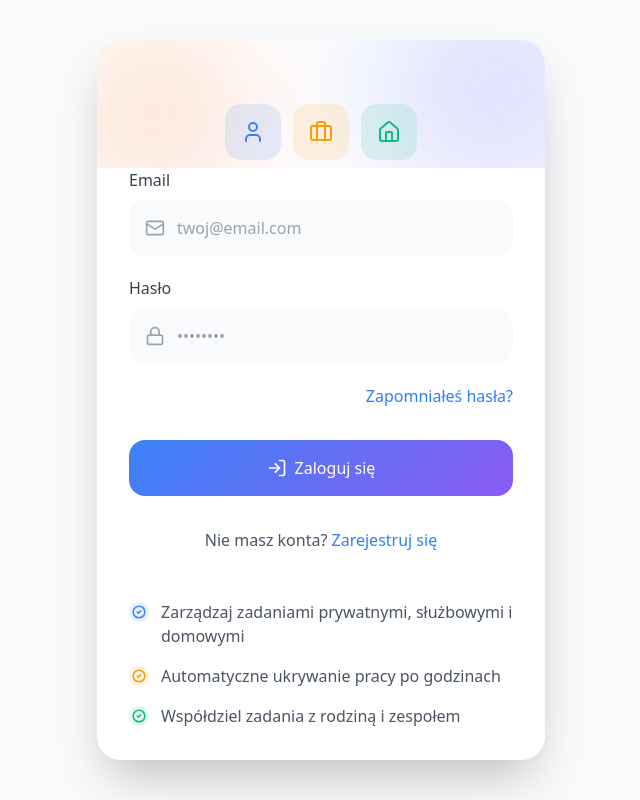
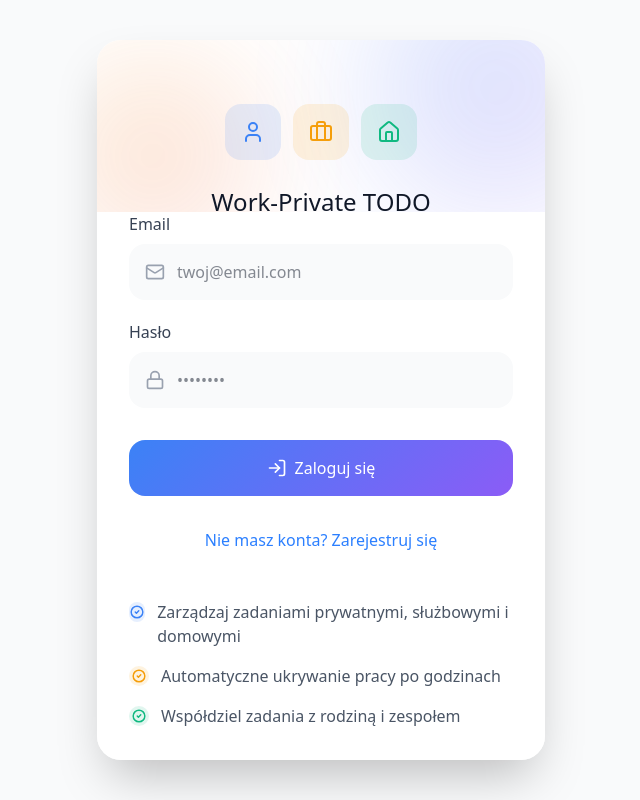
Before and after one commit to OKarpacz/Work-Private-TODO, a React (Vite) app: page / in a window 1280 px wide. Shown: the whole page, without its empty margins (319-959 px from the left). Built offline with nearby package versions, Linux system fonts and the light colour scheme.

Commit message:
Zrobiona walidacja

```diff
--- a/src/components/Login.tsx
+++ b/src/components/Login.tsx
@@ -1,5 +1,14 @@
 import React, { useState } from 'react';
-import { LogIn, Mail, Lock, CheckCircle2, Briefcase, Home, User, UserPlus } from 'lucide-react';
+import {
+  LogIn,
+  Mail,
+  Lock,
+  CheckCircle2,
+  Briefcase,
+  Home,
+  User,
+  UserPlus,
+} from 'lucide-react';
 import { projectId, publicAnonKey } from '../utils/supabase/info';
 import { getSupabaseClient } from '../utils/supabase/client';
 
@@ -7,6 +16,24 @@ interface LoginProps {
   onLogin: (accessToken: string, userEmail: string) => void;
   darkMode: boolean;
 }
+
+/* ===== WALIDACJA ===== */
+const isValidEmail = (email: string): boolean =>
+  /^[^\s@]+@[^\s@]+\.[^\s@]+$/.test(email);
+
+const isValidPassword = (password: string): boolean =>
+  /^(?=.*[a-z])(?=.*[A-Z])(?=.*\d)(?=.*[!@#$%^&*(),.?":{}|<>[\]\\\/~`+=;_-]).{8,}$/.test(
+    password
+  );
+
+/* ===== MAPOWANIE BŁĘDÓW AUTH ===== */
+const mapAuthError = (err: any): string => {
+  if (!err) return 'Wystąpił nieznany błąd.';
+  if (err.status === 400 || err.status === 401) {
+    return 'Nieprawidłowy email lub hasło.';
+  }
+  return 'Wystąpił błąd. Spróbuj ponownie.';
+};
 
 export function Login({ onLogin, darkMode }: LoginProps) {
   const [isSignup, setIsSignup] = useState(false);
@@ -20,35 +47,51 @@ export function Login({ onLogin, darkMode }: LoginProps) {
 
   const handleSignup = async (e: React.FormEvent) => {
     e.preventDefault();
-    setIsLoading(true);
     setError('');
 
+    if (!isValidEmail(email)) {
+      setError('Podaj poprawny adres email.');
+      return;
+    }
+    if (!isValidPassword(password)) {
+      setError(
+        'Hasło musi mieć min. 8 znaków oraz zawierać małą i dużą literę, cyfrę i znak specjalny.'
+      );
+      return;
+    }
+    if (!name.trim()) {
+      setError('Imię jest wymagane.');
+      return;
+    }
+
+    setIsLoading(true);
+
     try {
-
-      const response = await fetch(`https://${projectId}.supabase.co/functions/v1/make-server-90b519e8/signup`, {
+      const response = await fetch(
+        `https://${projectId}.supabase.co/functions/v1/make-server-90b519e8/signup`,
+        {
           method: 'POST',
           headers: {
             'Content-Type': 'application/json',
-          'Authorization': `Bearer ${publicAnonKey}`
+            Authorization: `Bearer ${publicAnonKey}`,
           },
-        body: JSON.stringify({ email, password, name })
-      });
+          body: JSON.stringify({ email, password, name }),
+        }
+      );
 
       const data = await response.json();
-
 
       if (!response.ok) {
         throw new Error(data.error || 'Signup failed');
       }
 
-
-      const { data: signInData, error: signInError } = await supabase.auth.signInWithPassword({
+      const { data: signInData, error: signInError } =
+        await supabase.auth.signInWithPassword({
           email,
           password,
         });
 
       if (signInError) {
-        console.error('Auto-signin after signup failed:', signInError);
         throw signInError;
       }
 
@@ -56,8 +99,7 @@ export function Login({ onLogin, darkMode }: LoginProps) {
         onLogin(signInData.session.access_token, email);
       }
     } catch (err: any) {
-      console.error('Signup error:', err);
-      setError(err.message || 'Błąd podczas rejestracji');
+      setError(mapAuthError(err));
     } finally {
       setIsLoading(false);
     }
@@ -65,29 +107,35 @@ export function Login({ onLogin, darkMode }: LoginProps) {
 
   const handleSignin = async (e: React.FormEvent) => {
     e.preventDefault();
-    setIsLoading(true);
     setError('');
 
+    if (!isValidEmail(email)) {
+      setError('Podaj poprawny adres email.');
+      return;
+    }
+    if (!password) {
+      setError('Hasło jest wymagane.');
+      return;
+    }
+
+    setIsLoading(true);
+
     try {
-
-      const { data, error: signInError } = await supabase.auth.signInWithPassword({
+      const { data, error: signInError } =
+        await supabase.auth.signInWithPassword({
           email,
           password,
         });
 
       if (signInError) {
-        console.error('Login error details:', {
-          message: signInError.message,
-          status: signInError.status,
-          code: (signInError as any).code
-        });
         throw signInError;
       }
 
-
+      if (data.session) {
+        onLogin(data.session.access_token, email);
+      }
     } catch (err: any) {
-      console.error('Signin error:', err);
-      setError(err.message || 'Błąd podczas logowania');
+      setError(mapAuthError(err));
     } finally {
       setIsLoading(false);
     }
@@ -109,16 +157,14 @@ export function Login({ onLogin, darkMode }: LoginProps) {
 
   return (
     <div className="h-full flex flex-col bg-white dark:bg-gray-800 overflow-hidden">
-      {/* Header z gradientem */}
       <div className="relative overflow-hidden px-8 pt-16 pb-12">
-        {/* Tło z delikatnymi kółkami w kolorach kategorii */}
         <div className="absolute inset-0 overflow-hidden">
           <div
             className="absolute w-64 h-64 rounded-full blur-3xl opacity-20"
             style={{
               background: 'linear-gradient(135deg, #3B82F6 0%, #8B5CF6 100%)',
               top: '-80px',
-              right: '-80px'
+              right: '-80px',
             }}
           />
           <div
@@ -126,12 +172,11 @@ export function Login({ onLogin, darkMode }: LoginProps) {
             style={{
               background: 'linear-gradient(135deg, #F59E0B 0%, #EF4444 100%)',
               bottom: '-40px',
-              left: '-40px'
+              left: '-40px',
             }}
           />
         </div>
 
-        {/* Logo i tytuł */}
         <div className="relative z-10 text-center">
           <div className="flex justify-center gap-3 mb-6">
             {categories.map((cat, index) => {
@@ -157,10 +202,8 @@ export function Login({ onLogin, darkMode }: LoginProps) {
         </div>
       </div>
 
-      {/* Formularz logowania */}
       <div className="flex-1 px-8 pb-8">
         <form onSubmit={handleSubmit} className="space-y-5">
-          {/* Email */}
           <div>
             <label className="block text-gray-700 dark:text-gray-300 mb-2">
               Email
@@ -174,13 +217,11 @@ export function Login({ onLogin, darkMode }: LoginProps) {
                 value={email}
                 onChange={(e) => setEmail(e.target.value)}
                 placeholder="twoj@email.com"
-                required
-                className="w-full pl-12 pr-4 py-4 bg-gray-50 dark:bg-gray-700 border-0 rounded-2xl text-gray-900 dark:text-white placeholder:text-gray-400 dark:placeholder:text-gray-500 focus:ring-2 focus:ring-blue-500 dark:focus:ring-blue-400 transition-all"
+                className="w-full pl-12 pr-4 py-4 bg-gray-50 dark:bg-gray-700 border-0 rounded-2xl text-gray-900 dark:text-white focus:ring-2 focus:ring-blue-500"
               />
             </div>
           </div>
 
-          {/* Hasło */}
           <div>
             <label className="block text-gray-700 dark:text-gray-300 mb-2">
               Hasło
@@ -194,13 +235,11 @@ export function Login({ onLogin, darkMode }: LoginProps) {
                 value={password}
                 onChange={(e) => setPassword(e.target.value)}
                 placeholder="••••••••"
-                required
-                className="w-full pl-12 pr-4 py-4 bg-gray-50 dark:bg-gray-700 border-0 rounded-2xl text-gray-900 dark:text-white placeholder:text-gray-400 dark:placeholder:text-gray-500 focus:ring-2 focus:ring-blue-500 dark:focus:ring-blue-400 transition-all"
+                className="w-full pl-12 pr-4 py-4 bg-gray-50 dark:bg-gray-700 border-0 rounded-2xl text-gray-900 dark:text-white focus:ring-2 focus:ring-blue-500"
               />
             </div>
           </div>
 
-          {/* Imię (tylko w trybie rejestracji) */}
           {isSignup && (
             <div>
               <label className="block text-gray-700 dark:text-gray-300 mb-2">
@@ -211,29 +250,17 @@ export function Login({ onLogin, darkMode }: LoginProps) {
                 value={name}
                 onChange={(e) => setName(e.target.value)}
                 placeholder="Twoje imię"
-                required
-                className="w-full pl-4 pr-4 py-4 bg-gray-50 dark:bg-gray-700 border-0 rounded-2xl text-gray-900 dark:text-white placeholder:text-gray-400 dark:placeholder:text-gray-500 focus:ring-2 focus:ring-blue-500 dark:focus:ring-blue-400 transition-all"
+                className="w-full px-4 py-4 bg-gray-50 dark:bg-gray-700 border-0 rounded-2xl text-gray-900 dark:text-white focus:ring-2 focus:ring-blue-500"
               />
             </div>
           )}
 
-          {/* Link do odzyskiwania hasła */}
-          <div className="text-right">
-            <button
-              type="button"
-              className="text-blue-500 dark:text-blue-400 hover:underline"
-            >
-              Zapomniałeś hasła?
-            </button>
-          </div>
-
-          {/* Przycisk logowania/rejestracji */}
           <button
             type="submit"
             disabled={isLoading}
             className="w-full py-4 rounded-2xl text-white flex items-center justify-center gap-2 transition-all duration-300 hover:opacity-90 disabled:opacity-50 mt-8"
             style={{
-              background: 'linear-gradient(135deg, #3B82F6 0%, #8B5CF6 100%)'
+              background: 'linear-gradient(135deg, #3B82F6 0%, #8B5CF6 100%)',
             }}
           >
             {isLoading ? (
@@ -249,18 +276,14 @@ export function Login({ onLogin, darkMode }: LoginProps) {
             )}
           </button>
 
-          {/* Error message */}
           {error && (
-            <div className="mt-4 p-3 bg-red-50 dark:bg-red-900/20 border border-red-200 dark:border-red-800 rounded-xl">
+            <div className="mt-4 p-3 bg-red-50 dark:bg-red-900/20 rounded-xl">
               <p className="text-red-600 dark:text-red-400 text-sm">{error}</p>
             </div>
           )}
         </form>
 
-        {/* Rejestracja/Logowanie toggle */}
         <div className="mt-8 text-center">
-          <p className="text-gray-600 dark:text-gray-400">
-            {isSignup ? 'Masz już konto?' : 'Nie masz konta?'}{' '}
           <button
             className="text-blue-500 dark:text-blue-400 hover:underline"
             onClick={() => {
@@ -268,24 +291,37 @@ export function Login({ onLogin, darkMode }: LoginProps) {
               setError('');
             }}
           >
-              {isSignup ? 'Zaloguj się' : 'Zarejestruj się'}
+            {isSignup
+              ? 'Masz już konto? Zaloguj się'
+              : 'Nie masz konta? Zarejestruj się'}
           </button>
-          </p>
         </div>
 
-        {/* Features */}
         <div className="mt-12 space-y-4">
           {[
-            { text: 'Zarządzaj zadaniami prywatnymi, służbowymi i domowymi', color: '#3B82F6' },
-            { text: 'Automatyczne ukrywanie pracy po godzinach', color: '#F59E0B' },
-            { text: 'Współdziel zadania z rodziną i zespołem', color: '#10B981' },
+            {
+              text: 'Zarządzaj zadaniami prywatnymi, służbowymi i domowymi',
+              color: '#3B82F6',
+            },
+            {
+              text: 'Automatyczne ukrywanie pracy po godzinach',
+              color: '#F59E0B',
+            },
+            {
+              text: 'Współdziel zadania z rodziną i zespołem',
+              color: '#10B981',
+            },
           ].map((feature, index) => (
             <div key={index} className="flex items-start gap-3">
               <div
-                className="mt-0.5 w-5 h-5 rounded-full flex items-center justify-center flex-shrink-0"
+                className="mt-0.5 w-5 h-5 rounded-full flex items-center justify-center"
                 style={{ backgroundColor: `${feature.color}20` }}
               >
-                <CheckCircle2 size={14} style={{ color: feature.color }} strokeWidth={2.5} />
+                <CheckCircle2
+                  size={14}
+                  style={{ color: feature.color }}
+                  strokeWidth={2.5}
+                />
               </div>
               <p className="text-gray-600 dark:text-gray-400">
                 {feature.text}
```
Lines whose indentation alone changed are shown as unchanged.
